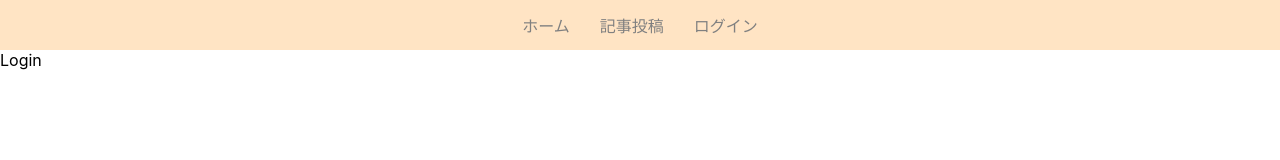
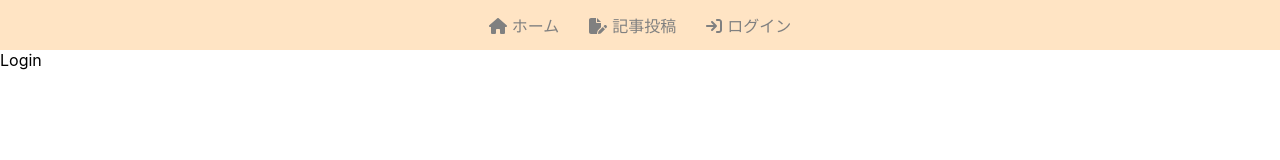
Before and after one commit to hatano-yota/blog-with-react-and-firebase, a React (Create React App) app: page /login in a window 1280 px wide. Shown: the top 160 px of the page. Built offline with nearby package versions, Linux system fonts and the light colour scheme.

Commit message:
fontawesomeの導入 navbar改善

```diff
--- a/package.json
+++ b/package.json
@@ -3,6 +3,10 @@
   "version": "0.1.0",
   "private": true,
   "dependencies": {
+    "@fortawesome/fontawesome-svg-core": "^6.2.1",
+    "@fortawesome/free-regular-svg-icons": "^6.2.1",
+    "@fortawesome/free-solid-svg-icons": "^6.2.1",
+    "@fortawesome/react-fontawesome": "^0.2.0",
     "@testing-library/jest-dom": "^5.16.5",
     "@testing-library/react": "^13.4.0",
     "@testing-library/user-event": "^13.5.0",
--- a/src/components/Navbar.tsx
+++ b/src/components/Navbar.tsx
@@ -1,12 +1,27 @@
 import { Link } from "react-router-dom";
 import "./styles/Navbar.css";
+import { FontAwesomeIcon } from "@fortawesome/react-fontawesome";
+import {
+  faHouse,
+  faFilePen,
+  faArrowRightToBracket,
+} from "@fortawesome/free-solid-svg-icons";
 
 export const Navbar = () => {
   return (
     <nav>
-      <Link to={"/"}>ホーム</Link>
-      <Link to={"/createpost"}>記事投稿</Link>
-      <Link to={"/login"}>ログイン</Link>
+      <Link to={"/"}>
+        <FontAwesomeIcon icon={faHouse} />
+        ホーム
+      </Link>
+      <Link to={"/createpost"}>
+        <FontAwesomeIcon icon={faFilePen} />
+        記事投稿
+      </Link>
+      <Link to={"/login"}>
+        <FontAwesomeIcon icon={faArrowRightToBracket} />
+        ログイン
+      </Link>
     </nav>
   );
 };
--- a/src/components/styles/Navbar.css
+++ b/src/components/styles/Navbar.css
@@ -16,3 +16,7 @@
 nav a:hover {
     color: coral;
 }
+
+nav a svg {
+    margin-right: 5px;
+}
```
Also changed, not shown: 1 other file (tests, documents, lock files or other folders).
